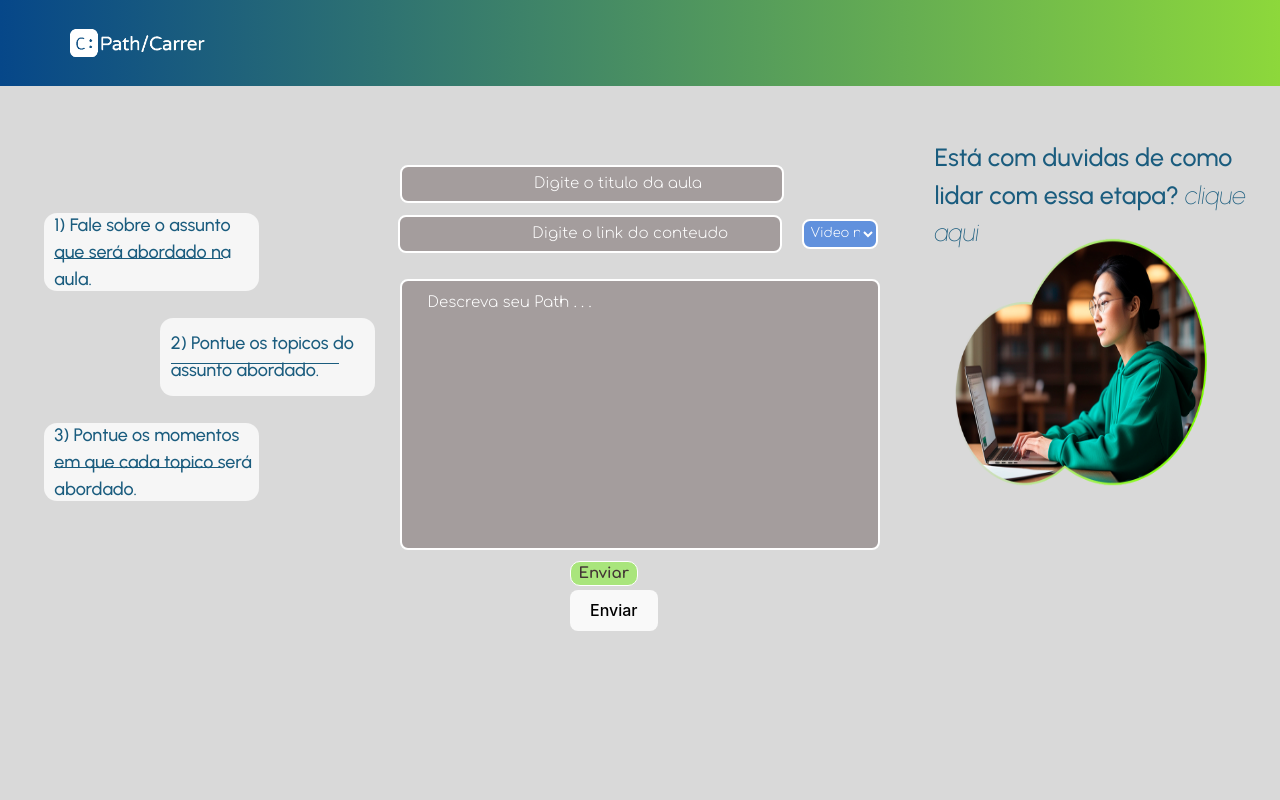
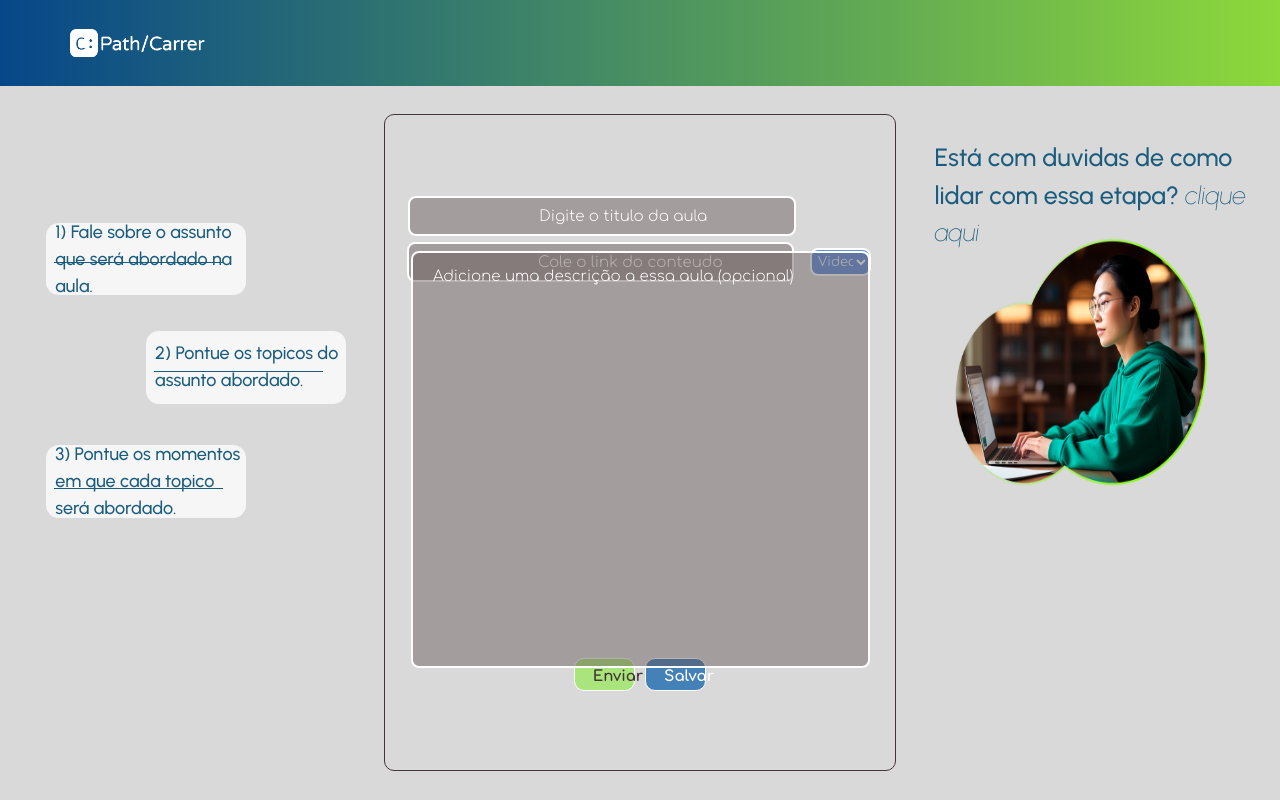
Before and after one commit to AlisonMartinss/Path-Directory---Front, a React (Vite) app in the folder PathDirectory/: page /loby/path/modulo/conteudo in a window 1280 px wide. Built offline with nearby package versions, Linux system fonts and the light colour scheme.

Commit message:
Trabalhando no for yoy

```diff
--- a/PathDirectory/src/Pages/Conteudo/Conteudo.jsx
+++ b/PathDirectory/src/Pages/Conteudo/Conteudo.jsx
@@ -22,7 +22,7 @@ function Conteudo () {
 
 
                         <div className='cud-input_Path cud-input-lin'>
-                            <input className='cud-inside_link cud_inside-glo global-txt' type="text" id="nome" name="nome" placeholder="Digite o link do conteudo"/>
+                            <input className='cud-inside_link cud_inside-glo global-txt' type="text" id="nome" name="nome" placeholder="Cole o link do conteudo"/>
 
                             <select className='cud-opc' id="opcoes" name="opcao">
                                 <option value="yTube">Video no YouTube</option>
@@ -32,13 +32,12 @@ function Conteudo () {
 
 
                         <div className='cud-descricao '>
-                            <textarea className='cud-descricao_area global-txt' placeholder='Descreva seu Path . . .' id="description" name="description" rows="4" cols="50" maxlength="3000"></textarea>
+                            <textarea className='cud-descricao_area global-txt' placeholder='Adicione uma descrição a essa aula (opcional)' id="description" name="description" rows="4" cols="50" maxlength="3000"></textarea>
                         </div>
 
                         <div className='botoes'>
-                         <button className='cud-botao' type="submit">Enviar</button>
-                         <button className='cud-botaoSalvar' type="submit">Enviar</button>
-
+                            <button className='cud-botao' type="submit">Enviar</button>
+                            <button className='cud-botaoSalvar' type="submit">Salvar</button>
                         </div>
 
 
--- a/PathDirectory/src/Pages/Conteudo/ConteudoCSS.css
+++ b/PathDirectory/src/Pages/Conteudo/ConteudoCSS.css
@@ -46,13 +46,17 @@
 }
 
 .cud-form{
+    position: relative;
     display: flex;
     justify-content: center;
     align-items: center;
     flex-direction: column;
 
-    width: 50%;
-    height: 100%;
+    width: 40%;
+    height: 92%;
+
+    border: solid #433535 1px;
+    border-radius: 10px;
 
 
 }
@@ -87,6 +91,7 @@
 .cud-input-lin{
     margin-left: -0.5%;
 
+
 }
 
 .cud-inside_name{
@@ -94,25 +99,28 @@
 }
 
 .cud-input-tit{
-    margin-top: -15%;
+    margin-top: 3%;
+
 
 }
 
 .cud-descricao{
+    position: absolute;
+    top: 20%;
     display: flex;
     justify-content: center;
     align-items: center;
     flex-direction: column;
 
     width: 100%;
-    height: 40%;
-    margin-top: 2%;
+    height: 65%;
+
 
 }
 
 .cud-descricao_area{
-    width: 75%;
-    height: 95%;
+    width: 90%;
+    height: 98%;
 
 
     resize: none;
@@ -121,7 +129,8 @@
     border: solid 2px #ffff;
     border-radius: 8px;
 
-    padding-top: 2%;
+    padding-top: 3%;
+    padding-right: 5%;
 
     background-color: #62535373;
 
@@ -130,8 +139,8 @@
 
 .cud_inside-glo{
 
-  width: 60%;
-  height: 75%;
+  width: 76%;
+  height: 88%;
 
 
   border-radius: 8px;
@@ -196,27 +205,7 @@
     background-color: #2e72e000;
 }
 
-.cud-botao{
-    margin-top: 3%;
-    margin-bottom: 3%;
 
-    font-family: "Comfortaa", sans-serif;
-    font-weight:800;
-    font-size: 15px;
-
-    color: #433535;
-
-    padding-left: 5.5%;
-    padding-right: 5.5%;
-    padding-top: 1.8%;
-    padding-bottom: 1.8%;
-
-    cursor: pointer;
-    background-color: #95eb54b1;
-    border-radius: 10px;
-    border: solid 1px #ffffff;
-
-}
 
 .duvidas{
     position: absolute;
@@ -231,11 +220,66 @@
 .dicas{
     position: absolute;
 
-    width: 28%;
-    height: 75%;
+    width: 24%;
+    height: 70%;
 
-    left: 2%;
-    top: 15%;
+    left: 3%;
+    top: 18%;
+
+}
+
+.botoes{
+    display: flex;
+    justify-content: center;
+    align-items: center;
+
+    width: 40%;
+    height: 10%;
+
+    margin-top: 70%;
+
+}
+
+.cud-botao{
+    margin-top: 3%;
+    margin-bottom: 3%;
+
+    font-family: "Comfortaa", sans-serif;
+    font-weight:800;
+    font-size: 15px;
+
+    color: #433535;
+
+    cursor: pointer;
+    background-color: #95eb54b1;
+    border-radius: 10px;
+    border: solid 1px #ffffff;
+
+    width: 30% ;
+    height: 50%;
+
+
+}
+
+.cud-botaoSalvar{
+    margin-left: 5%;
+    width: 30% ;
+    height: 50%;
+
+
+    color: #ffffff;
+
+    cursor: pointer;
+    background-color: #4481B7;
+    border-radius: 10px;
+    border: solid 1px #ffffff;
+
+    margin-top: 3%;
+    margin-bottom: 3%;
+
+    font-family: "Comfortaa", sans-serif;
+    font-weight:800;
+    font-size: 15px;
 
 }
 
--- a/PathDirectory/src/Pages/FunçõesGlobais/Dicas/Dicas.module.css
+++ b/PathDirectory/src/Pages/FunçõesGlobais/Dicas/Dicas.module.css
@@ -36,7 +36,7 @@
 
     background-color: rgba(255, 255, 255, 0.757);
 
-    width: 60%;
+    width: 65%;
     height: 13%;
 
     border-radius: 13px;
@@ -47,28 +47,28 @@
 }
 
 .ln1{
-    width: 47%;
+    width: 55%;
     height: 1%;
     position: absolute;
-    top: 23%;
-    left: 8%;
+    top: 21%;
+    left: 5%;
 }
 
 .ln2{
-    width: 47%;
+    width: 55%;
     height: 1%;
     position: absolute;
     top: 40.5%;
-    left: 40.5%;
+    left: 37.5%;
 }
 
 .ln3{
 
-    width: 47%;
+    width: 55%;
     height: 1%;
     position: absolute;
-    top: 57.8%;
-    left: 8%;
+    top: 61.5%;
+    left: 5%;
 }
 
 
@@ -79,12 +79,12 @@
 
 .d2{
     margin-right: -35%;
-    margin-top:2% ;
+    margin-top:5% ;
 }
 
 .d3{
     margin-left:-30%;
-    margin-top:2% ;
+    margin-top:7% ;
 }
 
 .linha{
```
